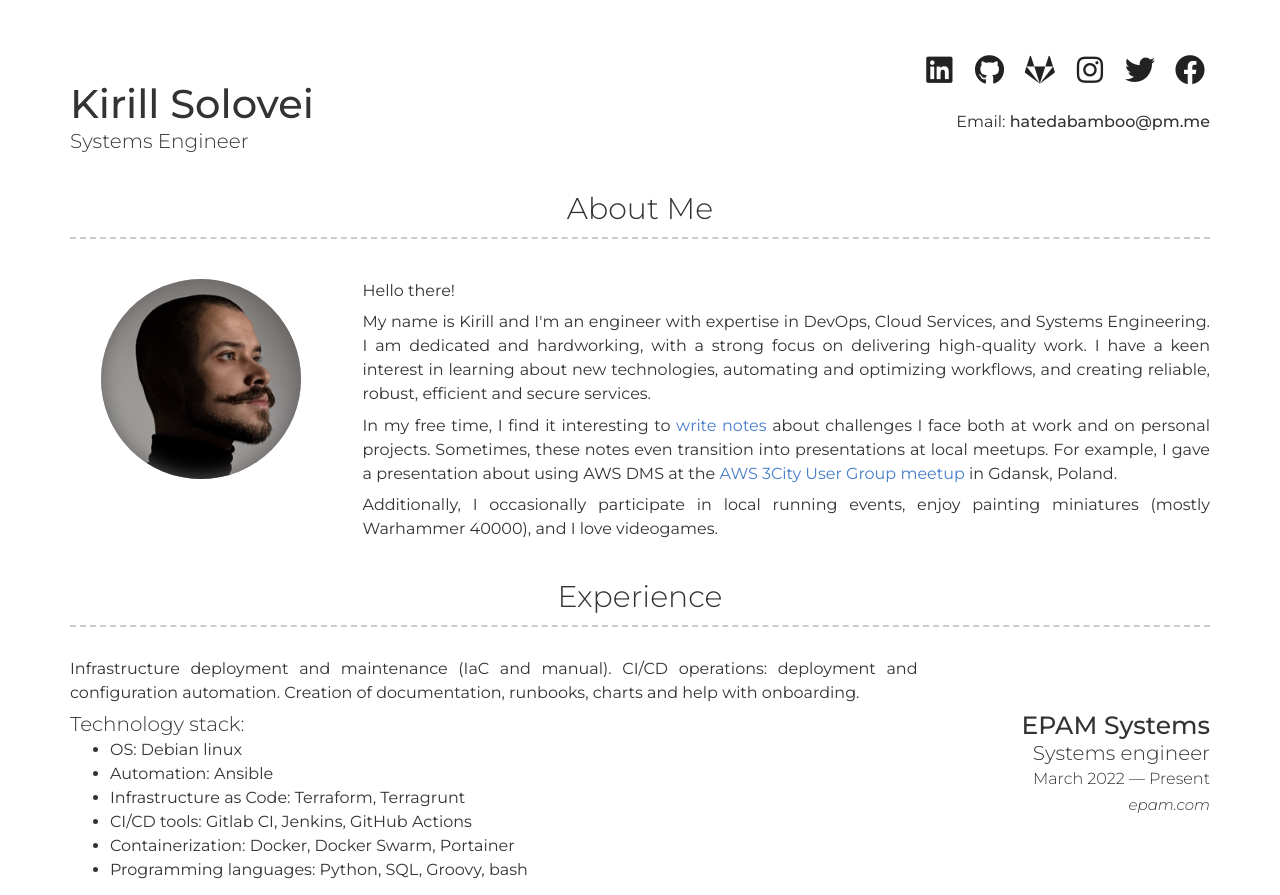
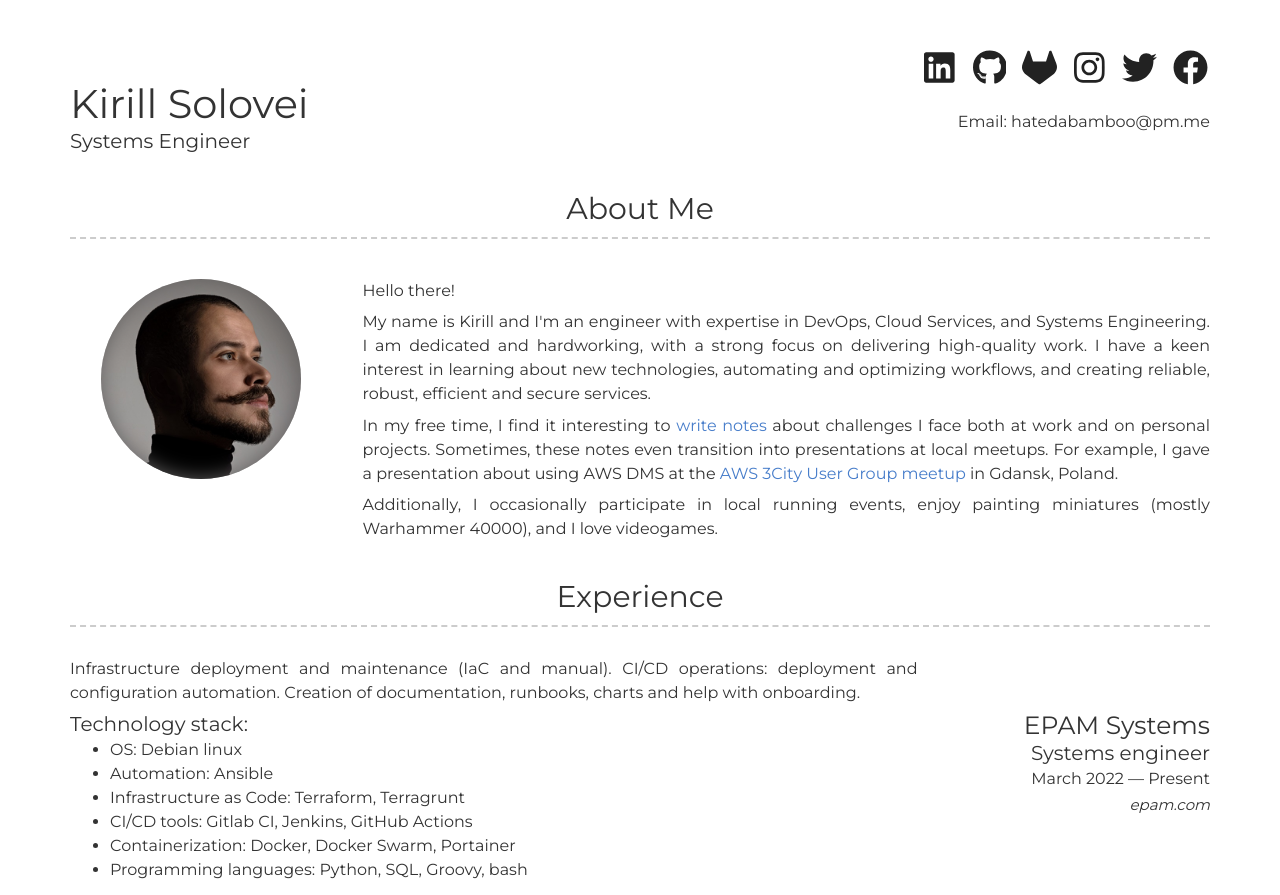
Before and after one commit to hatedabamboo/hatedabamboo.me, a plain HTML site: page source/index.html in a window 1280 px wide. Shown: the top 895 px of the page. Drawn offline with nearby package versions, Linux system fonts and the light colour scheme.

Commit message:
Replace some resources with local, reduce amount of code

```diff
--- a/source/assets/main.css
+++ b/source/assets/main.css
@@ -1,7 +1,13 @@
-@import url(https://fonts.googleapis.com/css?family=Montserrat:300,400,500,600,700,300italic&display=swap);
 @import url(https://maxcdn.bootstrapcdn.com/bootstrap/3.3.5/css/bootstrap.min.css);
-@import url(https://use.fontawesome.com/releases/v5.11.2/css/all.css);
-@import url(https://use.fontawesome.com/releases/v5.11.2/css/v4-shims.css);
+
+@font-face {
+  font-family: 'Montserrat';
+  font-style: normal;
+  font-weight: 400;
+  font-display: swap;
+  src: local(Montserrat), url(./latin.woff2) format('woff2');
+  unicode-range: U+0000-00FF, U+0131, U+0152-0153, U+02BB-02BC, U+02C6, U+02DA, U+02DC, U+0304, U+0308, U+0329, U+2000-206F, U+2074, U+20AC, U+2122, U+2191, U+2193, U+2212, U+2215, U+FEFF, U+FFFD;
+}
 
 body {
   color: #333;
@@ -31,7 +37,7 @@ input[type="submit"] {
   cursor: pointer;
   display: inline-block;
   font-size: 1rem;
-  font-weight: 600;
+  font-weight: 500;
   line-height: 1;
   padding: 0.75rem 1.5rem;
   text-decoration: none;
@@ -192,7 +198,7 @@ html {
   margin-top: 0px;
   padding: 5px 20px;
   display: inline-block;
-  font-weight: 400;
+  font-weight: 300;
   max-width: 400px;
 }
 
@@ -227,6 +233,7 @@ h6 {
 
 p {
   margin: 0 0 0.75rem;
+  font-weight: 300;
 }
 
 a {
@@ -520,3 +527,11 @@ p.quote {
     margin-top: 1rem;
   }
 }
+
+svg {
+  fill: #222;
+}
+
+.dark svg {
+  fill: #fff;
+}
--- a/source/index.html
+++ b/source/index.html
@@ -29,34 +29,52 @@
           <li>
             <a target="_blank" href="https://www.linkedin.com/in/hatedabamboo"
               class="button button--sacnite button--round-l">
-              <i class="fab fa-linkedin" title="Linkedin"></i>
+              <svg xmlns="http://www.w3.org/2000/svg" height="3.5em" viewBox="0 0 448 512">
+                <path
+                  d="M416 32H31.9C14.3 32 0 46.5 0 64.3v383.4C0 465.5 14.3 480 31.9 480H416c17.6 0 32-14.5 32-32.3V64.3c0-17.8-14.4-32.3-32-32.3zM135.4 416H69V202.2h66.5V416zm-33.2-243c-21.3 0-38.5-17.3-38.5-38.5S80.9 96 102.2 96c21.2 0 38.5 17.3 38.5 38.5 0 21.3-17.2 38.5-38.5 38.5zm282.1 243h-66.4V312c0-24.8-.5-56.7-34.5-56.7-34.6 0-39.9 27-39.9 54.9V416h-66.4V202.2h63.7v29.2h.9c8.9-16.8 30.6-34.5 62.9-34.5 67.2 0 79.7 44.3 79.7 101.9V416z" />
+              </svg>
             </a>
           </li>
           <li>
             <a target="_blank" href="https://github.com/hatedabamboo" class="button button--sacnite button--round-l">
-              <i class="fab fa-github" title="Github"></i>
+              <svg xmlns="http://www.w3.org/2000/svg" height="3.5em" viewBox="0 0 496 512">
+                <path
+                  d="M165.9 397.4c0 2-2.3 3.6-5.2 3.6-3.3.3-5.6-1.3-5.6-3.6 0-2 2.3-3.6 5.2-3.6 3-.3 5.6 1.3 5.6 3.6zm-31.1-4.5c-.7 2 1.3 4.3 4.3 4.9 2.6 1 5.6 0 6.2-2s-1.3-4.3-4.3-5.2c-2.6-.7-5.5.3-6.2 2.3zm44.2-1.7c-2.9.7-4.9 2.6-4.6 4.9.3 2 2.9 3.3 5.9 2.6 2.9-.7 4.9-2.6 4.6-4.6-.3-1.9-3-3.2-5.9-2.9zM244.8 8C106.1 8 0 113.3 0 252c0 110.9 69.8 205.8 169.5 239.2 12.8 2.3 17.3-5.6 17.3-12.1 0-6.2-.3-40.4-.3-61.4 0 0-70 15-84.7-29.8 0 0-11.4-29.1-27.8-36.6 0 0-22.9-15.7 1.6-15.4 0 0 24.9 2 38.6 25.8 21.9 38.6 58.6 27.5 72.9 20.9 2.3-16 8.8-27.1 16-33.7-55.9-6.2-112.3-14.3-112.3-110.5 0-27.5 7.6-41.3 23.6-58.9-2.6-6.5-11.1-33.3 2.6-67.9 20.9-6.5 69 27 69 27 20-5.6 41.5-8.5 62.8-8.5s42.8 2.9 62.8 8.5c0 0 48.1-33.6 69-27 13.7 34.7 5.2 61.4 2.6 67.9 16 17.7 25.8 31.5 25.8 58.9 0 96.5-58.9 104.2-114.8 110.5 9.2 7.9 17 22.9 17 46.4 0 33.7-.3 75.4-.3 83.6 0 6.5 4.6 14.4 17.3 12.1C428.2 457.8 496 362.9 496 252 496 113.3 383.5 8 244.8 8zM97.2 352.9c-1.3 1-1 3.3.7 5.2 1.6 1.6 3.9 2.3 5.2 1 1.3-1 1-3.3-.7-5.2-1.6-1.6-3.9-2.3-5.2-1zm-10.8-8.1c-.7 1.3.3 2.9 2.3 3.9 1.6 1 3.6.7 4.3-.7.7-1.3-.3-2.9-2.3-3.9-2-.6-3.6-.3-4.3.7zm32.4 35.6c-1.6 1.3-1 4.3 1.3 6.2 2.3 2.3 5.2 2.6 6.5 1 1.3-1.3.7-4.3-1.3-6.2-2.2-2.3-5.2-2.6-6.5-1zm-11.4-14.7c-1.6 1-1.6 3.6 0 5.9 1.6 2.3 4.3 3.3 5.6 2.3 1.6-1.3 1.6-3.9 0-6.2-1.4-2.3-4-3.3-5.6-2z" />
+              </svg>
             </a>
           </li>
           <li>
             <a target="_blank" href="https://gitlab.com/hatedabamboo" class="button button--sacnite button--round-l">
-              <i class="fab fa-gitlab" title="Gitlab"></i>
+              <svg xmlns="http://www.w3.org/2000/svg" height="3.5em" viewBox="0 0 512 512">
+                <path
+                  d="M503.5 204.6L502.8 202.8L433.1 21.02C431.7 17.45 429.2 14.43 425.9 12.38C423.5 10.83 420.8 9.865 417.9 9.57C415 9.275 412.2 9.653 409.5 10.68C406.8 11.7 404.4 13.34 402.4 15.46C400.5 17.58 399.1 20.13 398.3 22.9L351.3 166.9H160.8L113.7 22.9C112.9 20.13 111.5 17.59 109.6 15.47C107.6 13.35 105.2 11.72 102.5 10.7C99.86 9.675 96.98 9.295 94.12 9.587C91.26 9.878 88.51 10.83 86.08 12.38C82.84 14.43 80.33 17.45 78.92 21.02L9.267 202.8L8.543 204.6C-1.484 230.8-2.72 259.6 5.023 286.6C12.77 313.5 29.07 337.3 51.47 354.2L51.74 354.4L52.33 354.8L158.3 434.3L210.9 474L242.9 498.2C246.6 500.1 251.2 502.5 255.9 502.5C260.6 502.5 265.2 500.1 268.9 498.2L300.9 474L353.5 434.3L460.2 354.4L460.5 354.1C482.9 337.2 499.2 313.5 506.1 286.6C514.7 259.6 513.5 230.8 503.5 204.6z" />
+              </svg>
             </a>
           </li>
           <li>
             <a target="_blank" href="https://www.instagram.com/hatedabamboo"
               class="button button--sacnite button--round-l">
-              <i class="fab fa-instagram" title="Instagram"></i>
+              <svg xmlns="http://www.w3.org/2000/svg" height="3.5em" viewBox="0 0 448 512">
+                <path
+                  d="M224.1 141c-63.6 0-114.9 51.3-114.9 114.9s51.3 114.9 114.9 114.9S339 319.5 339 255.9 287.7 141 224.1 141zm0 189.6c-41.1 0-74.7-33.5-74.7-74.7s33.5-74.7 74.7-74.7 74.7 33.5 74.7 74.7-33.6 74.7-74.7 74.7zm146.4-194.3c0 14.9-12 26.8-26.8 26.8-14.9 0-26.8-12-26.8-26.8s12-26.8 26.8-26.8 26.8 12 26.8 26.8zm76.1 27.2c-1.7-35.9-9.9-67.7-36.2-93.9-26.2-26.2-58-34.4-93.9-36.2-37-2.1-147.9-2.1-184.9 0-35.8 1.7-67.6 9.9-93.9 36.1s-34.4 58-36.2 93.9c-2.1 37-2.1 147.9 0 184.9 1.7 35.9 9.9 67.7 36.2 93.9s58 34.4 93.9 36.2c37 2.1 147.9 2.1 184.9 0 35.9-1.7 67.7-9.9 93.9-36.2 26.2-26.2 34.4-58 36.2-93.9 2.1-37 2.1-147.8 0-184.8zM398.8 388c-7.8 19.6-22.9 34.7-42.6 42.6-29.5 11.7-99.5 9-132.1 9s-102.7 2.6-132.1-9c-19.6-7.8-34.7-22.9-42.6-42.6-11.7-29.5-9-99.5-9-132.1s-2.6-102.7 9-132.1c7.8-19.6 22.9-34.7 42.6-42.6 29.5-11.7 99.5-9 132.1-9s102.7-2.6 132.1 9c19.6 7.8 34.7 22.9 42.6 42.6 11.7 29.5 9 99.5 9 132.1s2.7 102.7-9 132.1z" />
+              </svg>
             </a>
           </li>
           <li>
             <a target="_blank" href="https://twitter.com/hatedabamboo" class="button button--sacnite button--round-l">
-              <i class="fab fa-twitter" title="Twitter"></i>
+              <svg xmlns="http://www.w3.org/2000/svg" height="3.5em" viewBox="0 0 512 512">
+                <path
+                  d="M459.37 151.716c.325 4.548.325 9.097.325 13.645 0 138.72-105.583 298.558-298.558 298.558-59.452 0-114.68-17.219-161.137-47.106 8.447.974 16.568 1.299 25.34 1.299 49.055 0 94.213-16.568 130.274-44.832-46.132-.975-84.792-31.188-98.112-72.772 6.498.974 12.995 1.624 19.818 1.624 9.421 0 18.843-1.3 27.614-3.573-48.081-9.747-84.143-51.98-84.143-102.985v-1.299c13.969 7.797 30.214 12.67 47.431 13.319-28.264-18.843-46.781-51.005-46.781-87.391 0-19.492 5.197-37.36 14.294-52.954 51.655 63.675 129.3 105.258 216.365 109.807-1.624-7.797-2.599-15.918-2.599-24.04 0-57.828 46.782-104.934 104.934-104.934 30.213 0 57.502 12.67 76.67 33.137 23.715-4.548 46.456-13.32 66.599-25.34-7.798 24.366-24.366 44.833-46.132 57.827 21.117-2.273 41.584-8.122 60.426-16.243-14.292 20.791-32.161 39.308-52.628 54.253z" />
+              </svg>
             </a>
           </li>
           <li>
             <a target="_blank" href="https://www.facebook.com/hatedabamboo"
               class="button button--sacnite button--round-l">
-              <i class="fab fa-facebook" title="Facebook"></i>
+              <svg xmlns="http://www.w3.org/2000/svg" height="3.5em" viewBox="0 0 512 512">
+                <path
+                  d="M504 256C504 119 393 8 256 8S8 119 8 256c0 123.78 90.69 226.38 209.25 245V327.69h-63V256h63v-54.64c0-62.15 37-96.48 93.67-96.48 27.14 0 55.52 4.84 55.52 4.84v61h-31.28c-30.8 0-40.41 19.12-40.41 38.73V256h68.78l-11 71.69h-57.78V501C413.31 482.38 504 379.78 504 256z" />
+              </svg>
             </a>
           </li>
         </ul>
```
Also changed, not shown: source/assets/latin.woff2 (added).
